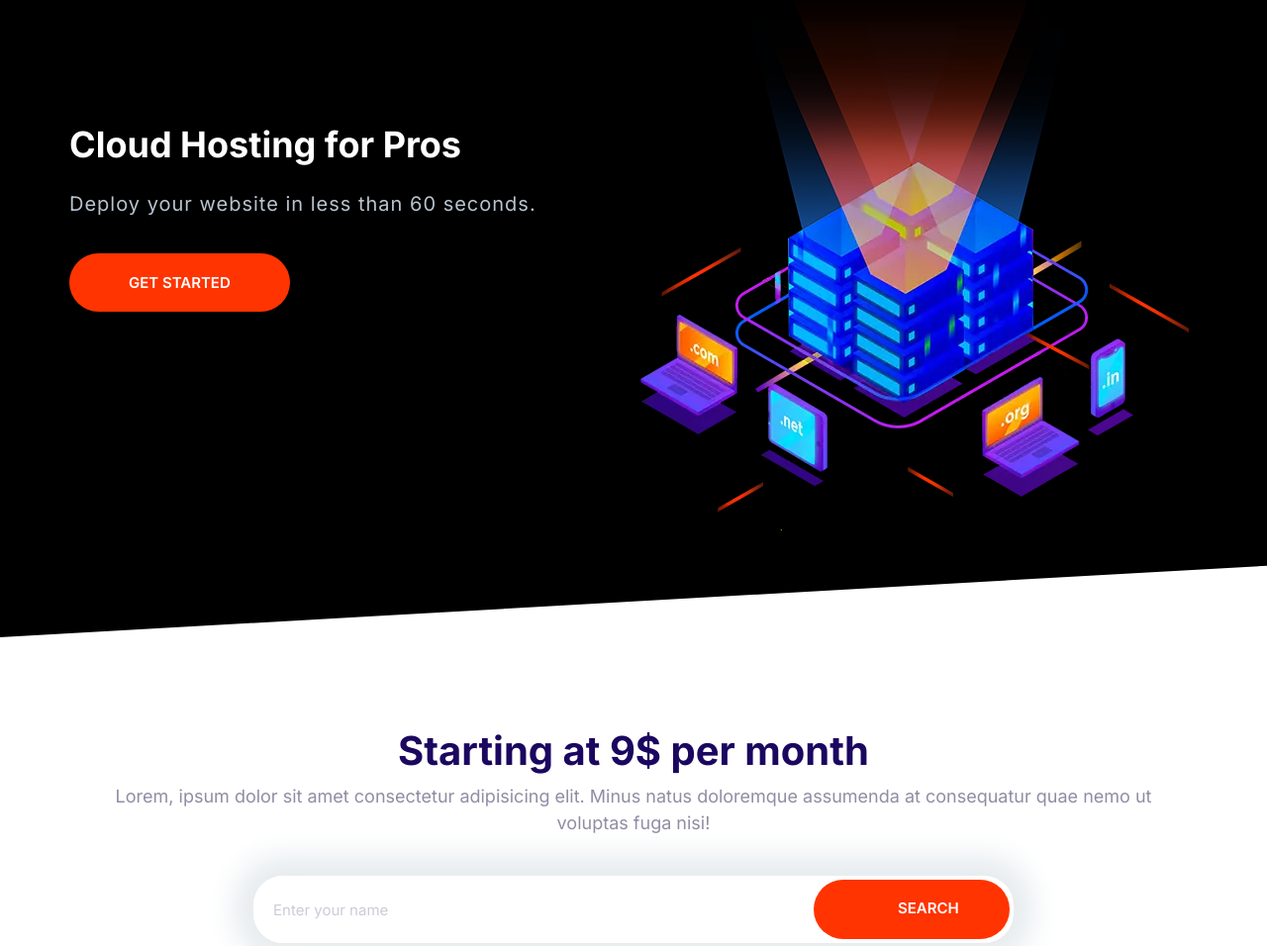
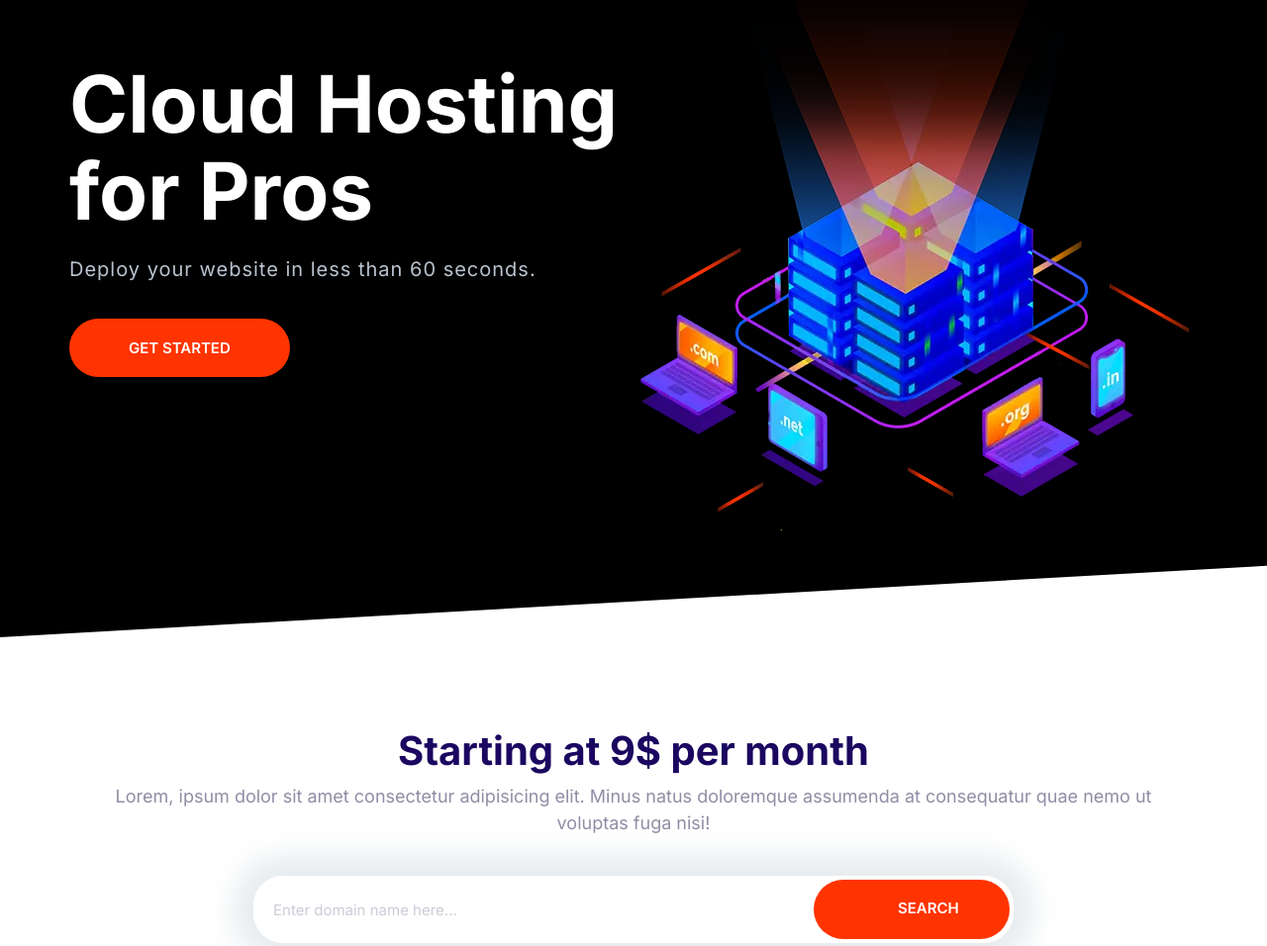
Before and after one commit to MJokar1993/firstHtmlProjectByMosh, a website built with Parcel: page index.html in a window 1280 px wide. Shown: the part 140-1096 px from the top of the page at 99% size. Built offline with nearby package versions, Linux system fonts and the light colour scheme; files whose address does not match are found by name.

Commit message:
Enhance the measurment.

```diff
--- a/css/styles.css
+++ b/css/styles.css
@@ -1,3 +1,5 @@
+@import "./normalize.css";
+
 :root {
   --color-primary: #2584ff;
   --color-secondary: #00d9ff;
--- a/index.html
+++ b/index.html
@@ -17,13 +17,12 @@
       href="https://fonts.googleapis.com/css2?family=Inter:wght@400;600;700&display=swap"
       rel="stylesheet"
     />
-    <link rel="stylesheet" href="css/normalize.css" />
     <link rel="stylesheet" href="css/styles.css" />
     <link rel="stylesheet" href="https://unpkg.com/aos@next/dist/aos.css" />
   <body>
     <header>
       <nav class="nav collapsible">
-        <a class="nav__brand" href="/"><img src="images/logo.svg" alt="" /></a>
+        <a aria-label="Mohammad Jokar" class="nav__brand" href="/"><img src="images/logo.svg" alt="" /></a>
         <svg class="icon icon--white nav__toggler">
           <use href="images/sprite.svg#menu"></use>
         </svg>
@@ -66,7 +65,7 @@
         </p>
       </header>
       <div class="input-group">
-        <input type="text" class="input" placeholder="Enter your name" />
+        <input aria-label="Domain" type="text" class="input" placeholder="Enter domain name here..." />
         <button class="btn btn btn--accent">
           <svg class="icon icon--white">
             <use href="images/sprite.svg#search"></use>
```
